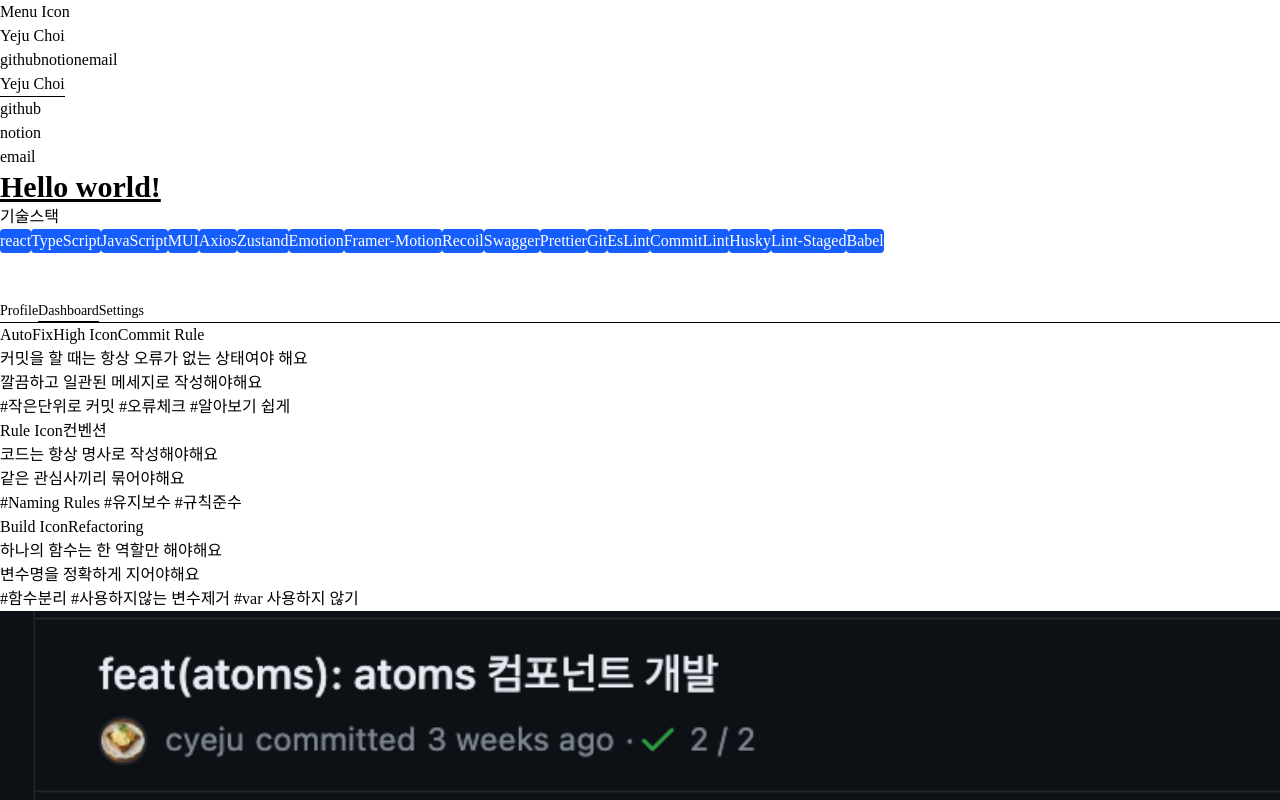
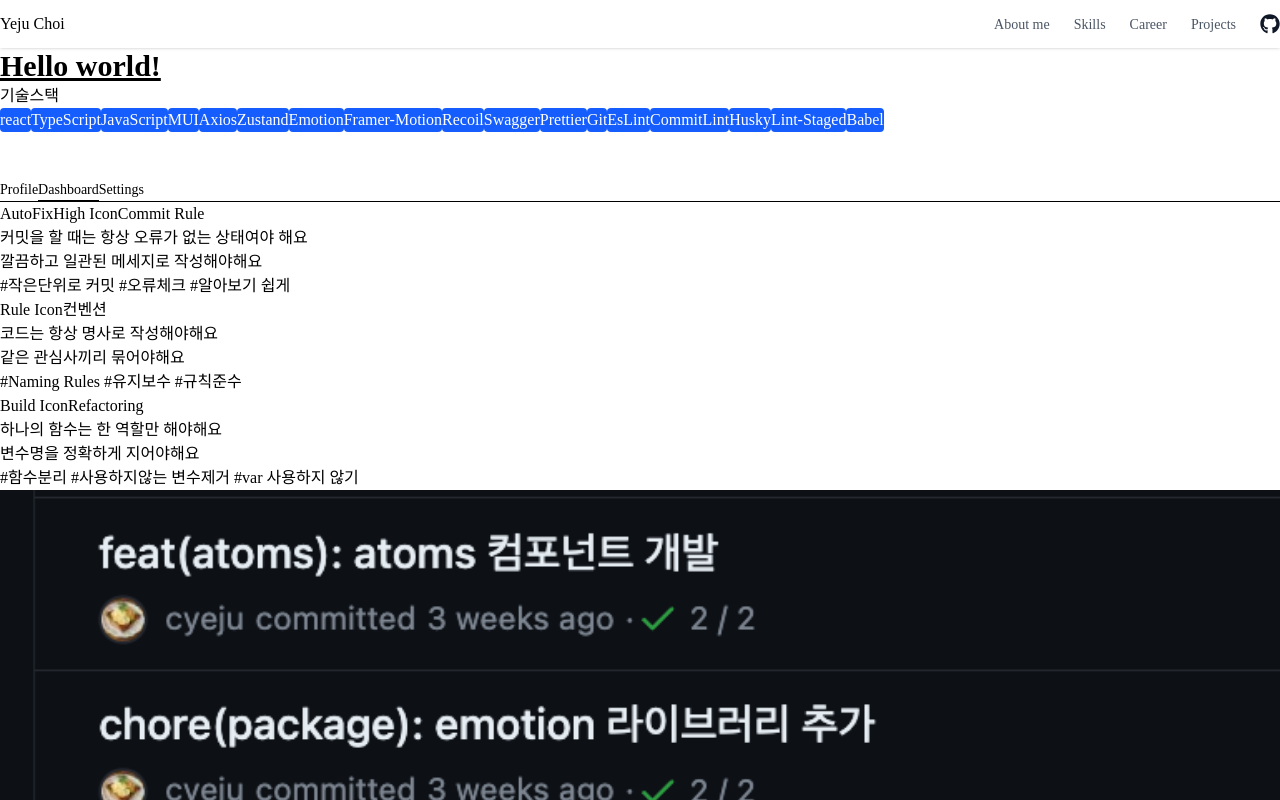
Before and after one commit to cyeju/cyeju.github.io, a Next.js app: page / in a window 1280 px wide. Built offline with nearby package versions, Linux system fonts and the light colour scheme; a web font is replaced by a local one.

Commit message:
style: header 스타일 적용

```diff
--- a/src/components/molecules/Header.tsx
+++ b/src/components/molecules/Header.tsx
@@ -1,43 +1,44 @@
-import { useState, type FC } from 'react';
-import { menuList } from '@/constants/menuList';
+import { type FC } from 'react';
+import { FaGithub } from 'react-icons/fa';
 
 const Header: FC = () => {
-    const [, setMobileOpen] = useState(false);
-
-    const handleDrawerToggle = () => {
-        setMobileOpen((prevState) => !prevState);
-    };
-
     return (
-        <>
-            <div>
-                <div>Menu Icon</div>
-                <span>Yeju Choi</span>
-                <div>
-                    {menuList.map(({ menuName }) => (
-                        <button key={menuName} type="submit">
-                            {menuName}
+        <nav className="sticky top-0 bg-white shadow">
+            <div className="flex justify-center items-center h-12">
+                <div className="flex justify-between w-full max-w-screen-xl">
+                    <span>Yeju Choi</span>
+                    <div className="flex items-center gap-6 bg-white">
+                        <a href="/#">
+                            <span className="my-2 transition-colors duration-300 transform text-sm text-gray-600 hover:text-blue-500 md:mx-4 md:my-0">
+                                About me
+                            </span>
+                        </a>
+                        <a href="/#">
+                            <span className="my-2 transition-colors duration-300 transform text-sm text-gray-600 hover:text-blue-500 md:mx-4 md:my-0">
+                                Skills
+                            </span>
+                        </a>
+                        <a href="/#">
+                            <span className="my-2 transition-colors duration-300 transform text-sm text-gray-600 hover:text-blue-500 md:mx-4 md:my-0">
+                                Career
+                            </span>
+                        </a>
+                        <a href="/#">
+                            <span className="my-2 transition-colors duration-300 transform text-sm text-gray-600 hover:text-blue-500 md:mx-4 md:my-0">
+                                Projects
+                            </span>
+                        </a>
+                        <button
+                            type="button"
+                            className="cursor-pointer p-2 rounded-full"
+                            onClick={() => window.open('https://github.com/cyeju', '_blank')}
+                        >
+                            <FaGithub className="transition-colors duration-300 transform w-5 h-5 text-gray-900 hover:text-purple-800" />
                         </button>
-                    ))}
+                    </div>
                 </div>
             </div>
-            <nav>
-                <button type="button" onClick={handleDrawerToggle} className="flex flex-col items-start">
-                    <span>Yeju Choi</span>
-                    <hr className="w-full my-1" />
-                </button>
-
-                <ul className="mt-2">
-                    {menuList.map(({ menuName }) => (
-                        <li key={menuName}>
-                            <button type="submit" className="py-1 text-left w-full">
-                                {menuName}
-                            </button>
-                        </li>
-                    ))}
-                </ul>
-            </nav>
-        </>
+        </nav>
     );
 };
 
```
